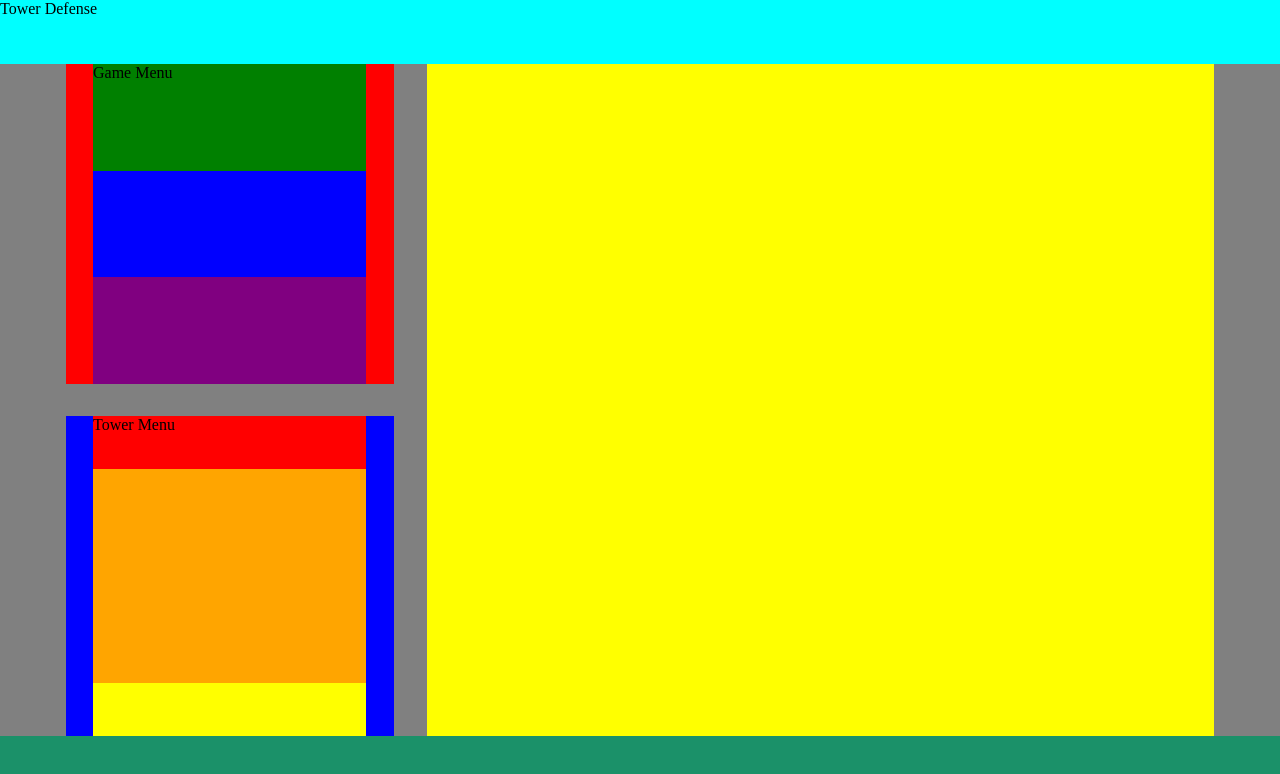
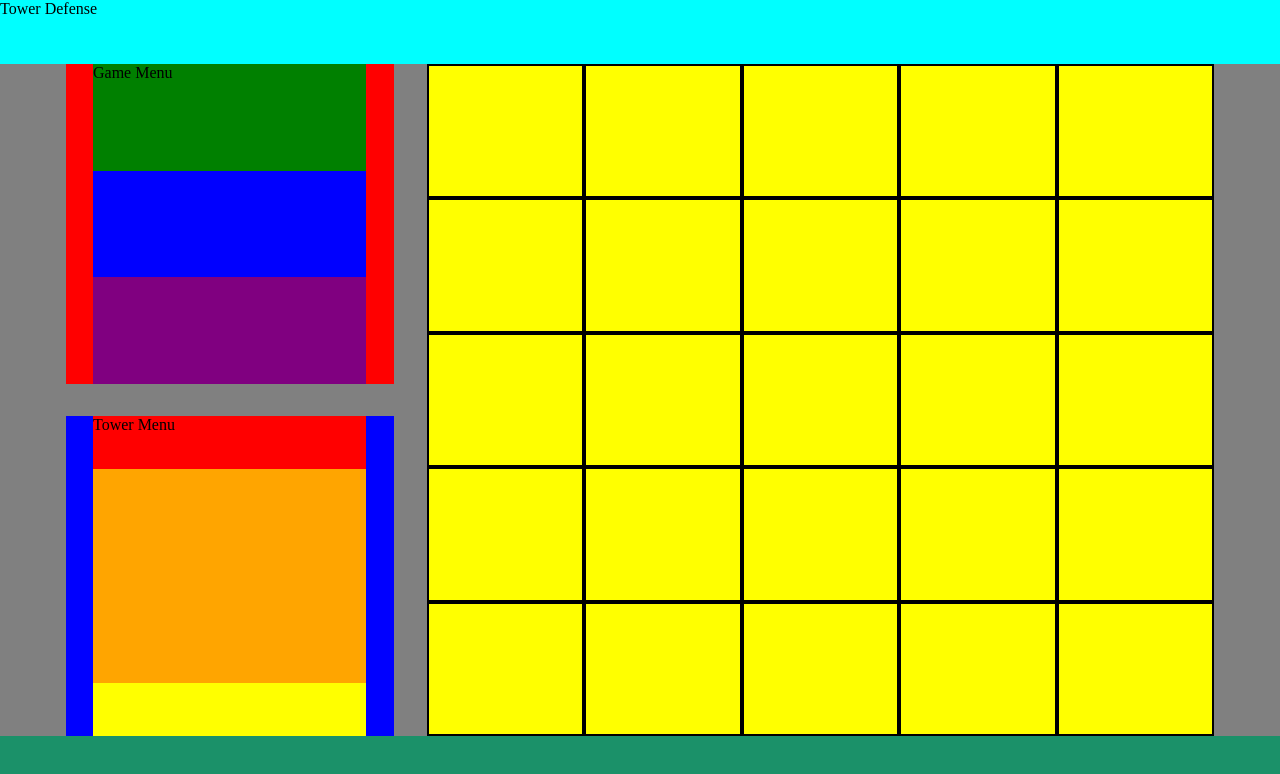
Before and after one commit to cst7785/Project-1---Tower-Defense, a plain HTML site: page index.html in a window 1280 px wide. Drawn offline with Linux system fonts and the light colour scheme.

Commit message:
Added a game board overlay which will display a grid and be potentially useful for selecting spaces on the game board.

```diff
--- a/index.html
+++ b/index.html
@@ -21,6 +21,33 @@
         <div class="tower-menu-scoreboard"></div>
     </div>
     <div class="game-board"></div>
+    <div class="game-board-overlay">
+        <div class="overlay-element"></div>
+        <div class="overlay-element"></div>
+        <div class="overlay-element"></div>
+        <div class="overlay-element"></div>
+        <div class="overlay-element"></div>
+        <div class="overlay-element"></div>
+        <div class="overlay-element"></div>
+        <div class="overlay-element"></div>
+        <div class="overlay-element"></div>
+        <div class="overlay-element"></div>
+        <div class="overlay-element"></div>
+        <div class="overlay-element"></div>
+        <div class="overlay-element"></div>
+        <div class="overlay-element"></div>
+        <div class="overlay-element"></div>
+        <div class="overlay-element"></div>
+        <div class="overlay-element"></div>
+        <div class="overlay-element"></div>
+        <div class="overlay-element"></div>
+        <div class="overlay-element"></div>
+        <div class="overlay-element"></div>
+        <div class="overlay-element"></div>
+        <div class="overlay-element"></div>
+        <div class="overlay-element"></div>
+        <div class="overlay-element"></div>
+    </div>
     <div class="footer"></div>
 </body>
 </html>
--- a/styles.css
+++ b/styles.css
@@ -70,6 +70,16 @@ body {
 .game-board {
     grid-area: game-board;
     background-color: yellow;
+    display: relative;
+}
+.game-board-overlay {
+    grid-area: game-board;
+    display: grid;
+    grid-template-columns: repeat(5, 1fr);
+    grid-template-rows: repeat(5, 1fr);
+}
+.overlay-element {
+    border: 2px solid black;
 }
 .footer {
     grid-area: footer;
```
